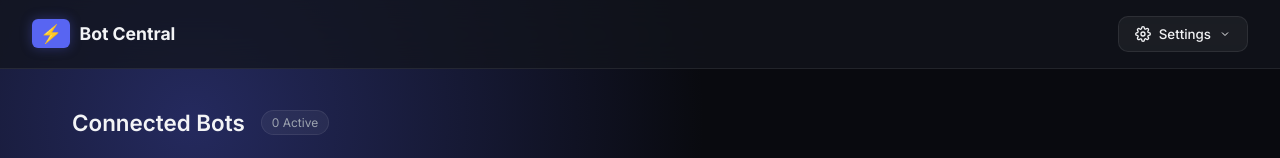
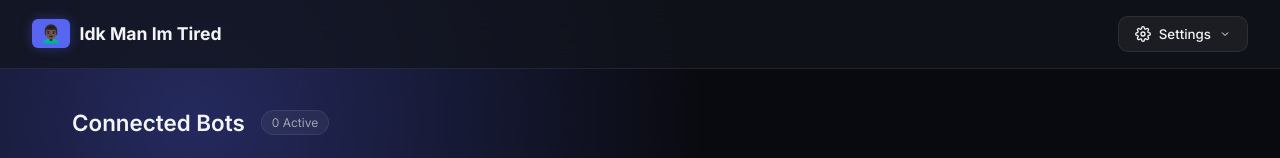
Before and after one commit to VINITYYT/ForDaGameIdk, a website: page index.html in a window 1280 px wide. Shown: the top 158 px of the page. Drawn offline with Linux system fonts and the light colour scheme.

Commit message:
Change logo and title in index.html
Updated logo and title in the header section.

```diff
--- a/index.html
+++ b/index.html
@@ -14,8 +14,8 @@
   <!-- Header & Settings Navigation -->
   <header class="navbar">
     <div class="logo">
-      <span class="logo-icon">⚡</span>
-      <span class="logo-text">Bot Central</span>
+      <span class="logo-icon">👨🏿‍🦱</span>
+      <span class="logo-text">Idk Man Im Tired</span>
     </div>
 
     <div class="settings-container">
```
